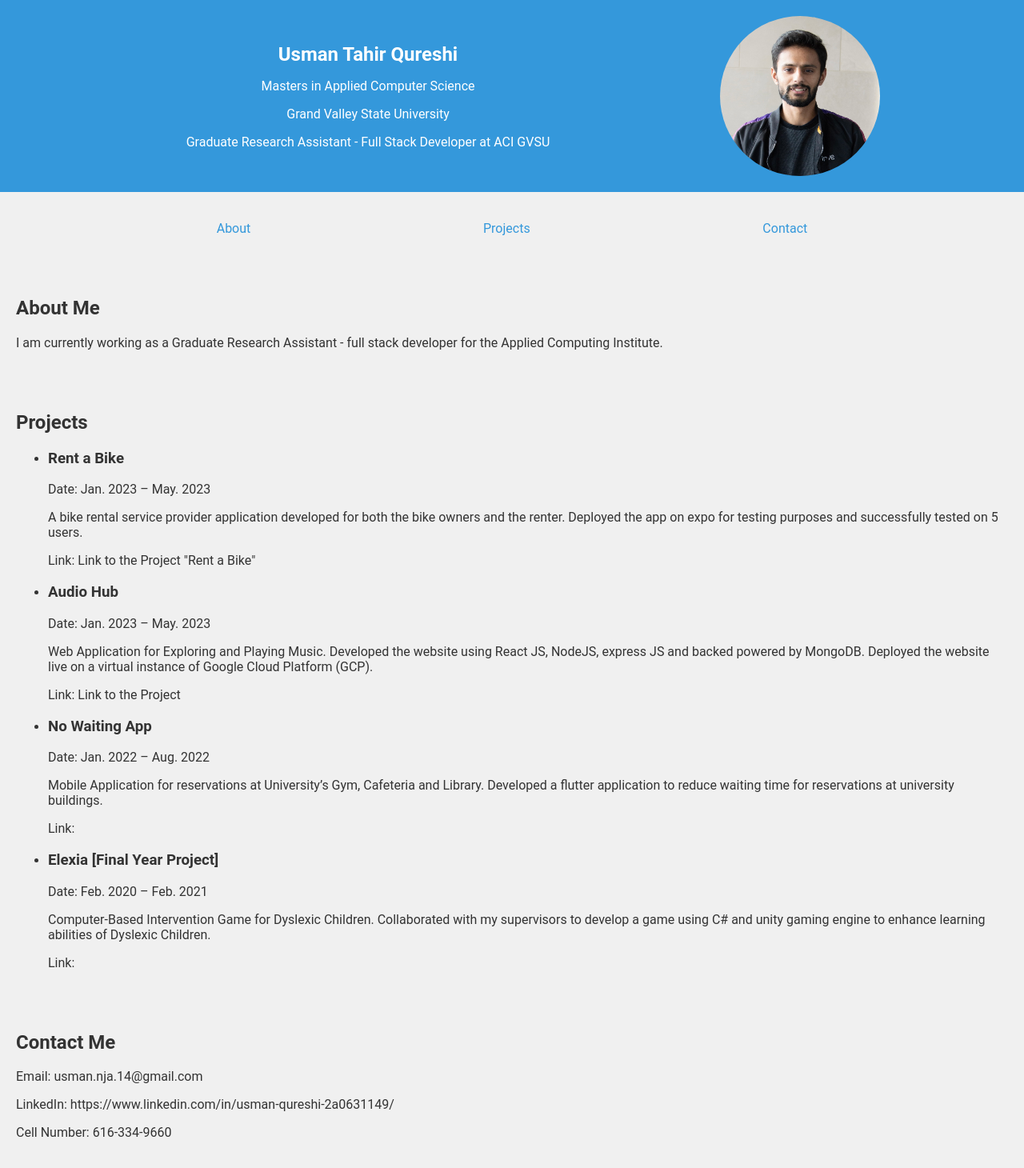
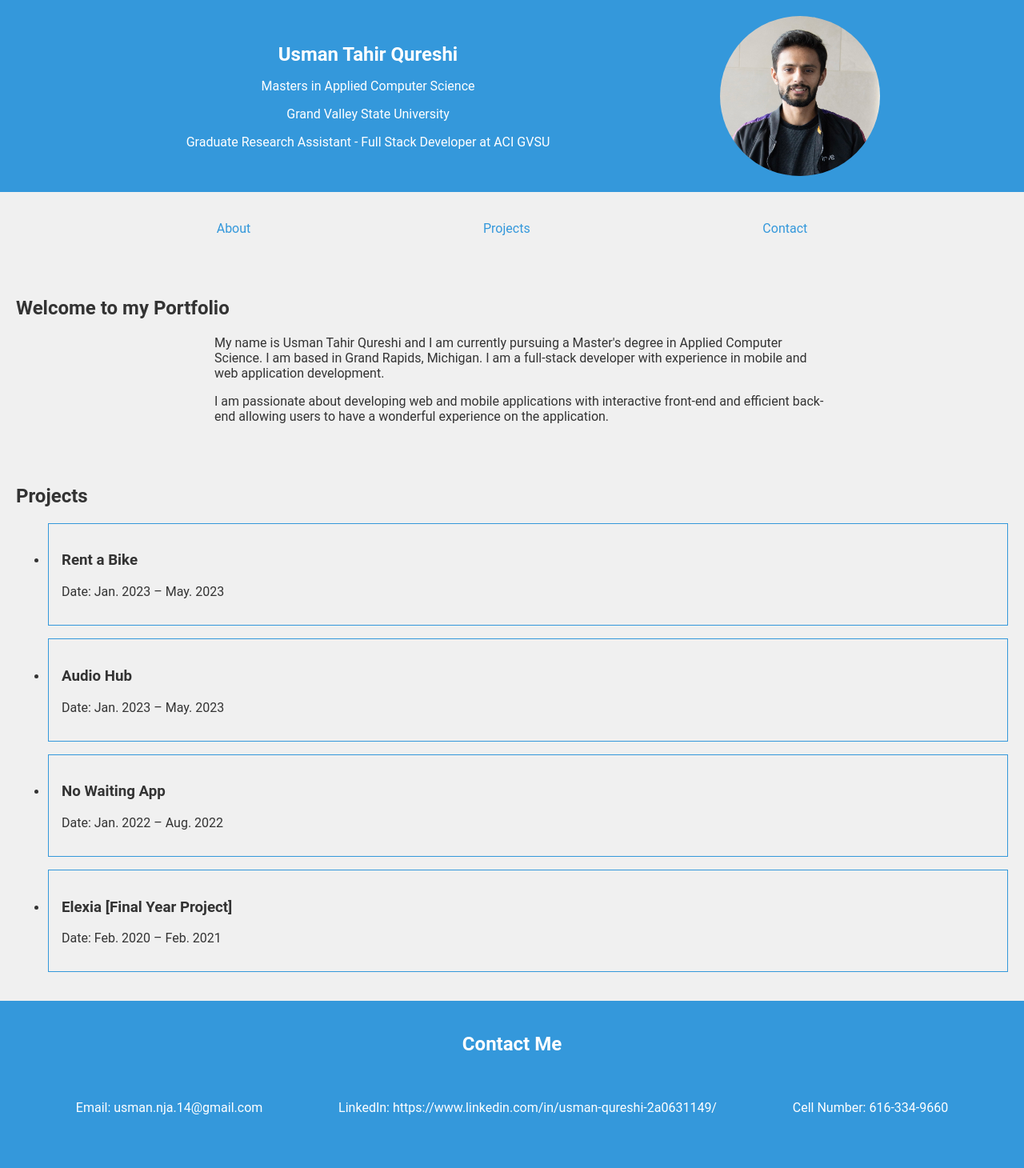
Before and after one commit to UsmanQT/my-portfolio, a React (Create React App) app: page / in a window 1280 px wide. Shown: the top 1460 px of the page at 80% size. Built offline with nearby package versions, Linux system fonts and the light colour scheme.

Commit message:
second commit

```diff
--- a/src/App.css
+++ b/src/App.css
@@ -34,5 +34,27 @@ header {
 
   /* Contact.css */
   .contact {
+    justify-content: center;
+    align-items: center;
+    align-content: center;
+  }
+
+  .aboutme {
+    margin-left: 20%;
+    margin-right: 18.5%;
+  }
+
+  .horizontal-items-contact ul {
+    display: flex;
+    list-style: none;
+    align-items: center;
+    text-decoration: none;
+    justify-content: space-evenly;
+    padding: 0;
+  }
+
+  .horizontal-items-contact  li {
+    margin: 0;
     padding: 20px;
+    text-decoration: none;
   }
--- a/src/components/About.js
+++ b/src/components/About.js
@@ -3,9 +3,12 @@ import React from 'react';
 function About() {
   return (
     <section id="about" className="about">
-      <h2>About Me</h2>
-      <p>
-        I am currently working as a Graduate Research Assistant - full stack developer for the Applied Computing Institute.
+      <h2>Welcome to my Portfolio</h2>
+      <p className="aboutme">
+      My name is Usman Tahir Qureshi and I am currently pursuing a Master's degree in Applied Computer Science. I am based in Grand Rapids, Michigan. I am a full-stack developer with experience in mobile and web application development.
+      </p>
+      <p className="aboutme">
+        I am passionate about developing web and mobile applications with interactive front-end and efficient back-end allowing users to have a wonderful experience on the application.
       </p>
       {/* Include your work description here */}
     </section>
--- a/src/components/Contact.js
+++ b/src/components/Contact.js
@@ -2,12 +2,29 @@ import React from 'react';
 
 function Contact() {
   return (
+    <footer>
     <section id="contact" className="contact">
-      <h2>Contact Me</h2>
-      <p>Email: usman.nja.14@gmail.com</p>
-      <p>LinkedIn: https://www.linkedin.com/in/usman-qureshi-2a0631149/</p>
-      <p>Cell Number: 616-334-9660</p>
+    <h2>Contact Me</h2>
+    <nav className="horizontal-items-contact">
+      <ul>
+        <li>
+        <p>Email: usman.nja.14@gmail.com</p>
+        </li>
+        <li>
+        <p>LinkedIn: https://www.linkedin.com/in/usman-qureshi-2a0631149/</p>
+        </li>
+        <li>
+        <p>Cell Number: 616-334-9660</p>
+        </li>
+      </ul>
+    </nav>
+
+
+
+
     </section>
+    </footer>
+
   );
 }
 
--- a/src/components/Header.css
+++ b/src/components/Header.css
@@ -4,6 +4,14 @@ header {
     display: flex;
     align-items: center;
     padding: 20px;
+  }
+
+footer {
+    background-color: #3498db;
+    color: #fff;
+    padding: 20px;
+    text-align: center;
+
   }
 
   .avatar-container {
--- /dev/null
+++ b/src/components/Project.css
@@ -0,0 +1,29 @@
+.project-card {
+    border: 1px solid #3498db;
+    padding: 16px;
+    margin-bottom: 16px;
+    cursor: pointer;
+    transition: all 0.3s ease; /* Add smooth transition */
+  }
+
+  .project-card:hover {
+    background-color: #f0f0f0; /* Add a hover effect */
+  }
+
+  .expanded {
+    background-color: #f0f0f0; /* Background color when expanded */
+    border-radius: 8px; /* Add rounded corners */
+  }
+
+  .project-details {
+    padding: 16px;
+    border: 1px solid #ccc;
+    border-top: none;
+    background-color: #f0f0f0;
+    border-radius: 0 0 8px 8px;
+    transition: all 0.3s ease; /* Add smooth transition for details */
+  }
+
+  .project-details p {
+    margin: 0;
+  }
--- a/src/components/Projects.js
+++ b/src/components/Projects.js
@@ -1,4 +1,5 @@
-import React from 'react';
+import React, {useState} from 'react';
+import './Project.css';
 
 const projects = [
   {
@@ -28,16 +29,36 @@ const projects = [
 ];
 
 function Projects() {
+    const [expandedProject, setExpandedProject] = useState(null);
+
+    const toggleProject = (index) => {
+      if (expandedProject === index) {
+        setExpandedProject(null);
+      } else {
+        setExpandedProject(index);
+      }
+    };
+
     return (
       <section id="projects" className="projects">
         <h2>Projects</h2>
         <ul>
           {projects.map((project, index) => (
             <li key={index}>
+              <div
+                className={`project-card ${expandedProject === index ? 'expanded' : ''}`}
+                onClick={() => toggleProject(index)}
+              >
                 <h3>{project.title}</h3>
                 <p>Date: {project.date}</p>
+              </div>
+              {expandedProject === index && (
+                <div className="project-details">
+
                   <p>{project.description}</p>
                   <p>Link: {project.link}</p>
+                </div>
+              )}
             </li>
           ))}
         </ul>
```
Lines whose indentation alone changed are shown as unchanged.
